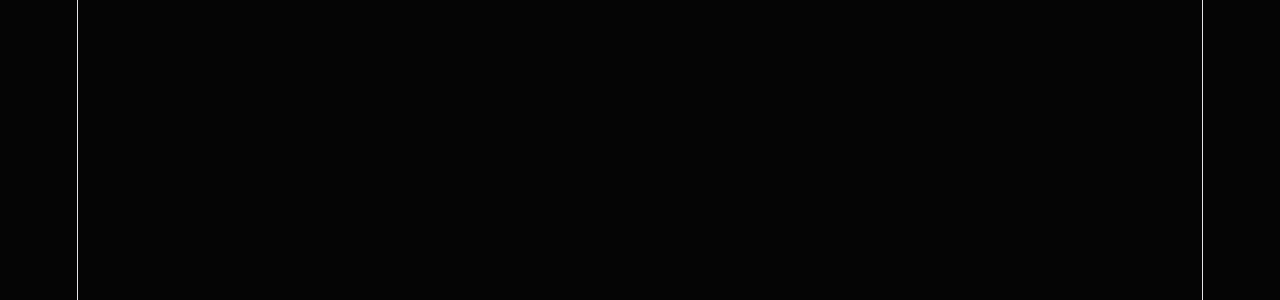
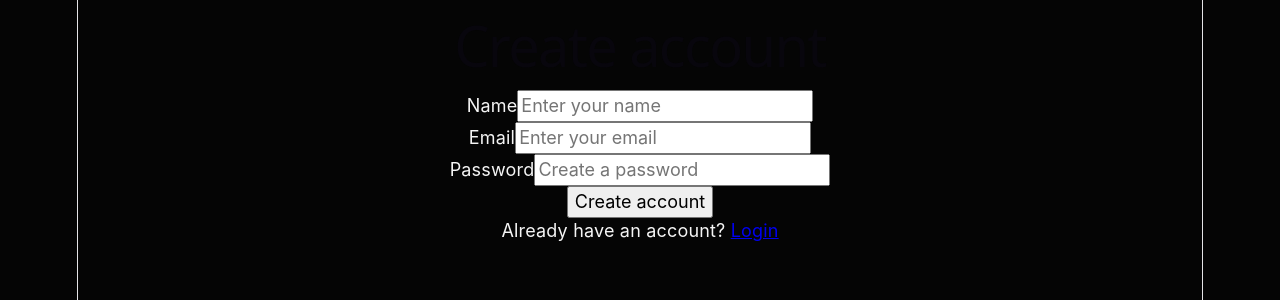
Before and after one commit to rewanahmedelbayoumi/CollabBoard, a React (Vite) app: page /register in a window 1280 px wide. Before the commit this address had no page. Shown: the top 300 px of the page. Built offline with nearby package versions, Linux system fonts and the light colour scheme.

Commit message:
feat: add login and registration flows

```diff
--- a/src/pages/Register.tsx
+++ b/src/pages/Register.tsx
@@ -1,48 +1,112 @@
-import { Link } from 'react-router-dom'
+import { zodResolver } from '@hookform/resolvers/zod'
+import { useForm } from 'react-hook-form'
+import { Link, useNavigate } from 'react-router-dom'
+
+import {
+  registerSchema,
+  type RegisterFormData,
+} from '../schemas/authSchema'
+
+import { register as registerUser } from '../services/auth'
+import { useAuthStore } from '../store/authStore'
 
 function Register() {
+  const navigate = useNavigate()
+  const setAuth = useAuthStore((state) => state.setAuth)
+
+  const {
+    register,
+    handleSubmit,
+    setError,
+    formState: { errors, isSubmitting },
+  } = useForm<RegisterFormData>({
+    resolver: zodResolver(registerSchema),
+    defaultValues: {
+      name: '',
+      email: '',
+      password: '',
+    },
+  })
+
+  const onSubmit = async (data: RegisterFormData) => {
+    try {
+      const response = await registerUser(data)
+
+      setAuth(response.user, response.token)
+
+      navigate('/board', { replace: true })
+    } catch {
+      setError('root', {
+        message:
+          'Registration failed. Please check your information and try again.',
+      })
+    }
+  }
+
   return (
     <main>
       <h1>Create account</h1>
 
-      <form>
+      <form onSubmit={handleSubmit(onSubmit)}>
         <div>
           <label htmlFor="name">Name</label>
+
           <input
             id="name"
             type="text"
             placeholder="Enter your name"
+            {...register('name')}
           />
+
+          {errors.name && (
+            <p role="alert">{errors.name.message}</p>
+          )}
         </div>
 
         <div>
           <label htmlFor="email">Email</label>
+
           <input
             id="email"
             type="email"
             placeholder="Enter your email"
+            {...register('email')}
           />
+
+          {errors.email && (
+            <p role="alert">{errors.email.message}</p>
+          )}
         </div>
 
         <div>
           <label htmlFor="password">Password</label>
+
           <input
             id="password"
             type="password"
             placeholder="Create a password"
+            {...register('password')}
           />
+
+          {errors.password && (
+            <p role="alert">{errors.password.message}</p>
+          )}
         </div>
 
-        <button type="submit">
-          Create account
+        {errors.root && (
+          <p role="alert">{errors.root.message}</p>
+        )}
+
+        <button type="submit" disabled={isSubmitting}>
+          {isSubmitting
+            ? 'Creating account...'
+            : 'Create account'}
         </button>
       </form>
 
       <p>
         Already have an account?{' '}
-        <Link to="/login">
-          Login
-        </Link>
+        <Link to="/login">Login</Link>
       </p>
     </main>
   )
--- a/src/routes/AppRouter.tsx
+++ b/src/routes/AppRouter.tsx
@@ -8,6 +8,7 @@
 import Board from '../pages/Board'
 import Login from '../pages/Login'
 import ProtectedRoute from './ProtectedRoute'
+import Register from '../pages/Register'
 
 function AppRouter() {
   return (
@@ -23,6 +24,11 @@
           element={<Login />}
         />
 
+        <Route
+  path="/register"
+  element={<Register />}
+/>
+
         <Route element={<ProtectedRoute />}>
           <Route
             path="/board"
```
